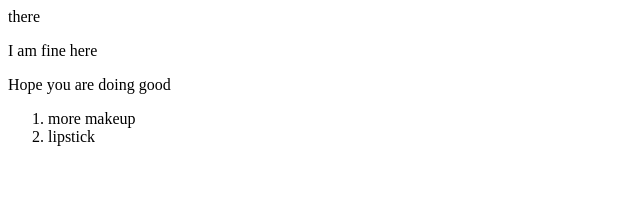
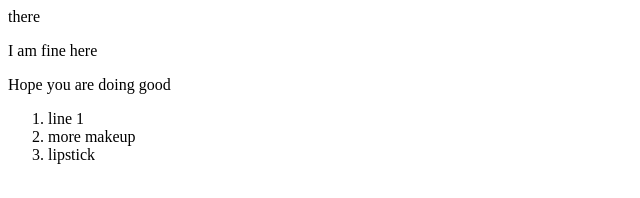
Before and after one commit to seetharaghavan/Learning, a plain HTML site: page index.html in a window 1280 px wide. Shown: the whole page, without its empty margins (0-640 px from the left). Drawn offline with Linux system fonts and the light colour scheme.

Commit message:
I have changed

```diff
--- a/index.html
+++ b/index.html
@@ -4,7 +4,7 @@
 <p> I am fine here </p>
 <p> Hope you are doing good </p>
 <ol>
-
+<li> line 1</li>
 <li>more makeup</li>
 <li> lipstick</li>
 </ol>
```
